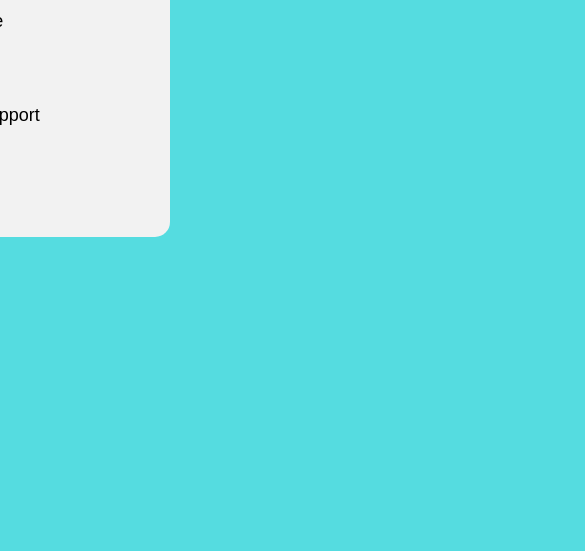
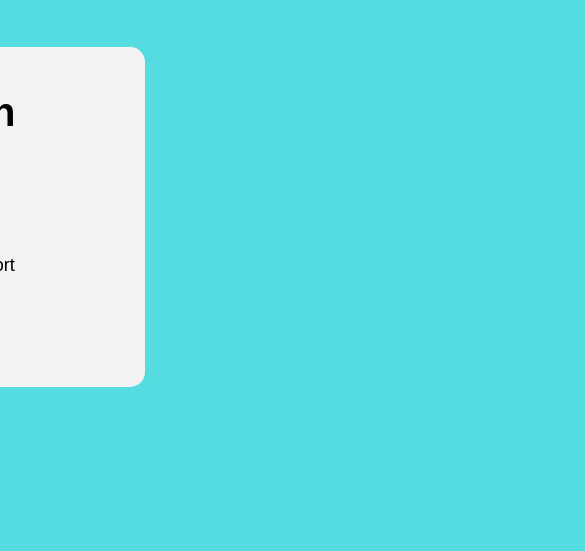
Before and after one commit to Chandrakishor6/PricingTable, a plain HTML site: page index.html in a window 390 px wide. Shown: the part 613-1164 px from the top of the page, 585 px wide, since content can reach past the window. Before the commit the page ends 964 px from the top, so only its background shows below. Drawn offline with Linux system fonts and the light colour scheme; a web font is replaced by a local one.

Commit message:
Update index.html

```diff
--- a/index.html
+++ b/index.html
@@ -19,6 +19,7 @@
   justify-content: space-between;
   align-content: center;
 flex-wrap: wrap;
+  margin: 100px;
 }
 .pricing-plan{
   background-color: #f2f2f2;
@@ -68,7 +69,7 @@ flex-wrap: wrap;
         flex-direction: column;
         justify-content: flex-start;
         align-items: center;
-        gap: 50px;
+        gap: 100px;
         height: 100vh;
       }
       .pricing-plan{
```
